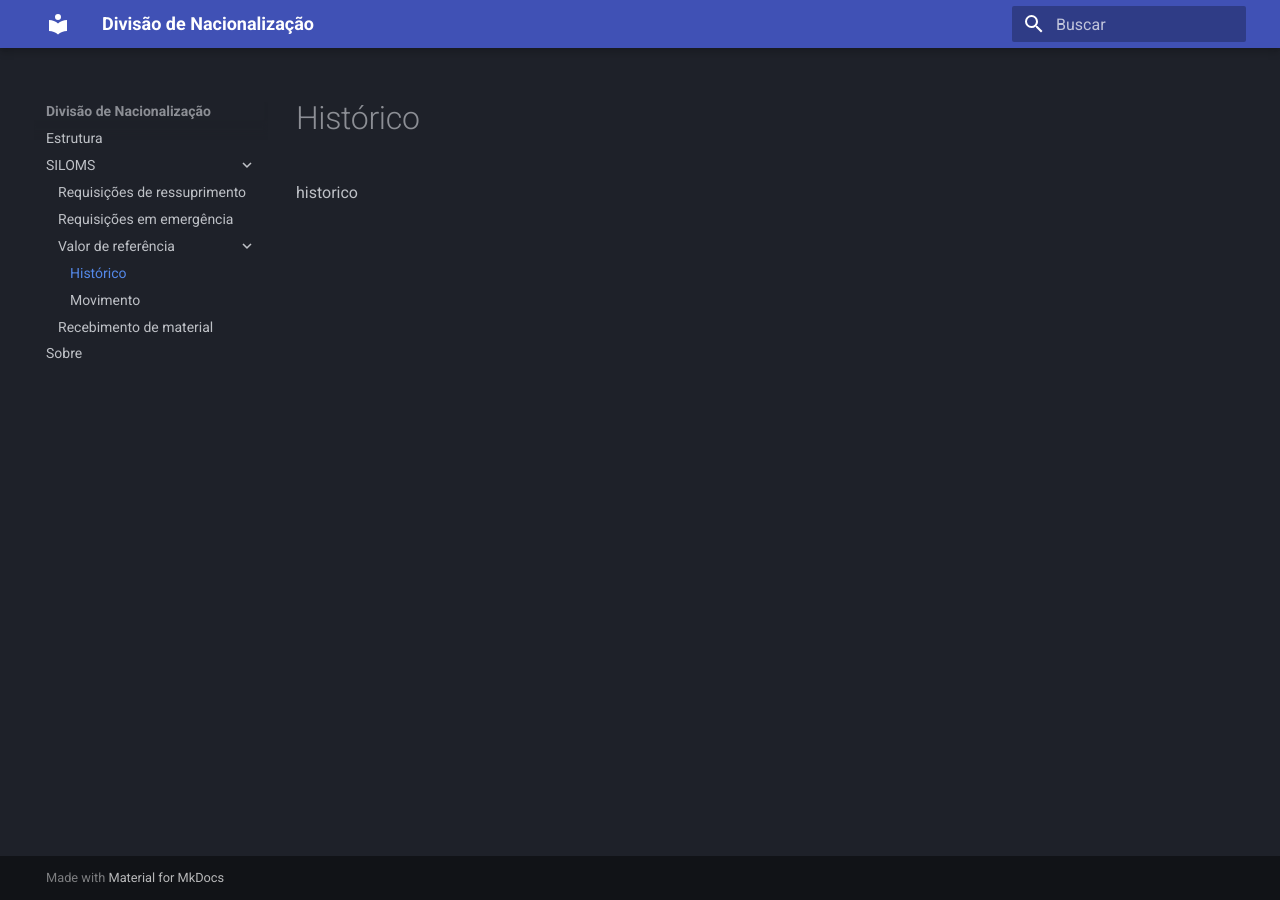
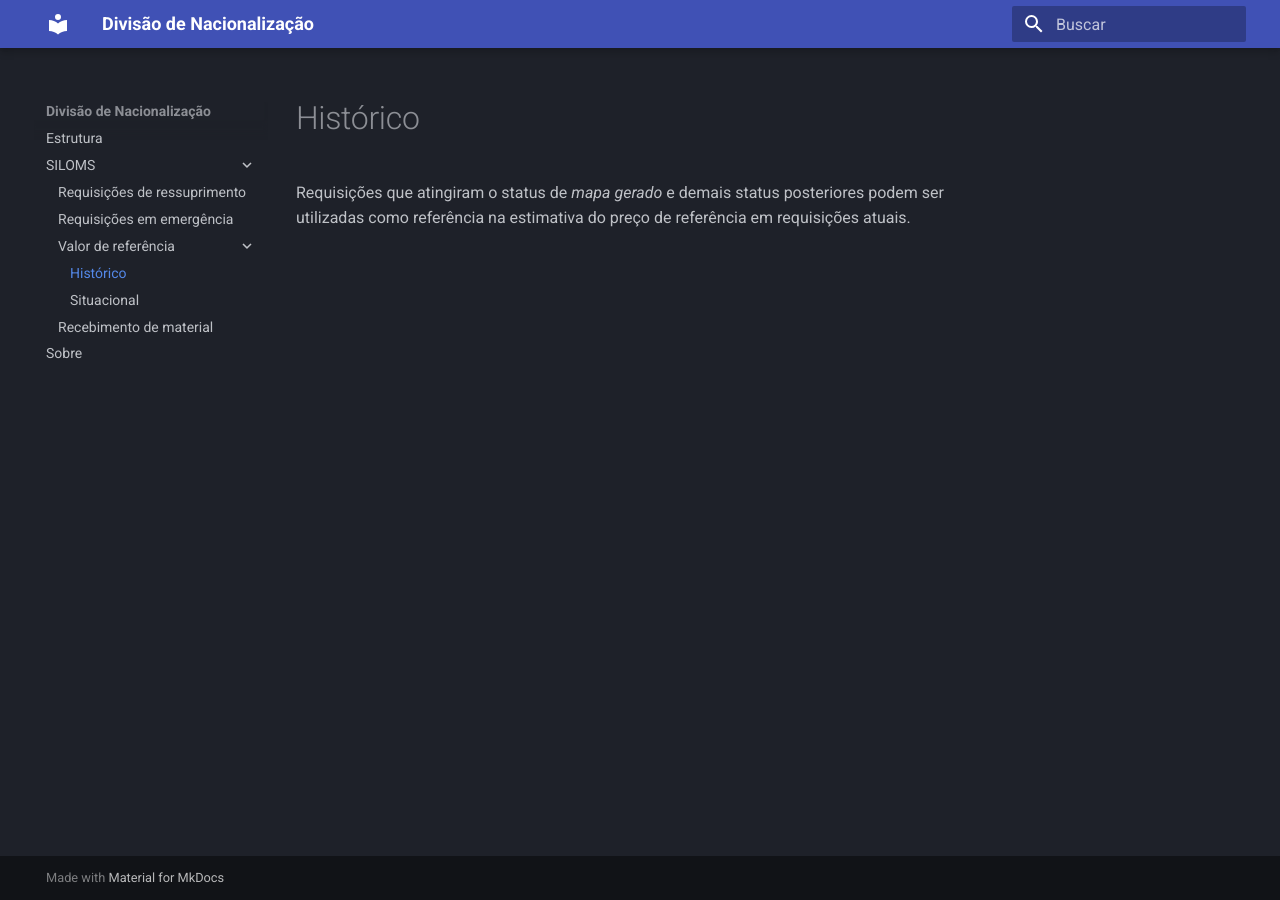
Before and after one commit to nacionalizacao/nacionalizacao.github.io, an MkDocs documentation site: the page built from docs/siloms/referencia/valor historico.md, in a window 1280 px wide. Built offline with MkDocs 1.6.1 and Material for MkDocs 9.7.7, drawn with Linux system fonts in a browser that asks for light colours.

Commit message:
situacional

```diff
--- a/docs/siloms/referencia/valor historico.md
+++ b/docs/siloms/referencia/valor historico.md
@@ -1 +1 @@
-historico
+Requisições que atingiram o status de _mapa gerado_ e demais status posteriores podem ser utilizadas como referência na estimativa do preço de referência em requisições atuais.
--- a/mkdocs.yml
+++ b/mkdocs.yml
@@ -7,7 +7,7 @@ nav:
       - Requisições em emergência: siloms/requisicoes emergencia.md
       - Valor de referência:
           - Histórico: siloms/referencia/valor historico.md
-          - Movimento: siloms/referencia/valor movimento.md
+          - Situacional: siloms/referencia/valor situacional.md
       - Recebimento de material: siloms/recebimento material.md
   - Sobre: sobre.md
 
```
Also changed, not shown: docs/siloms/referencia/valor situacional.md (renamed from docs/siloms/referencia/valor movimento.md, +2 -2 lines).
